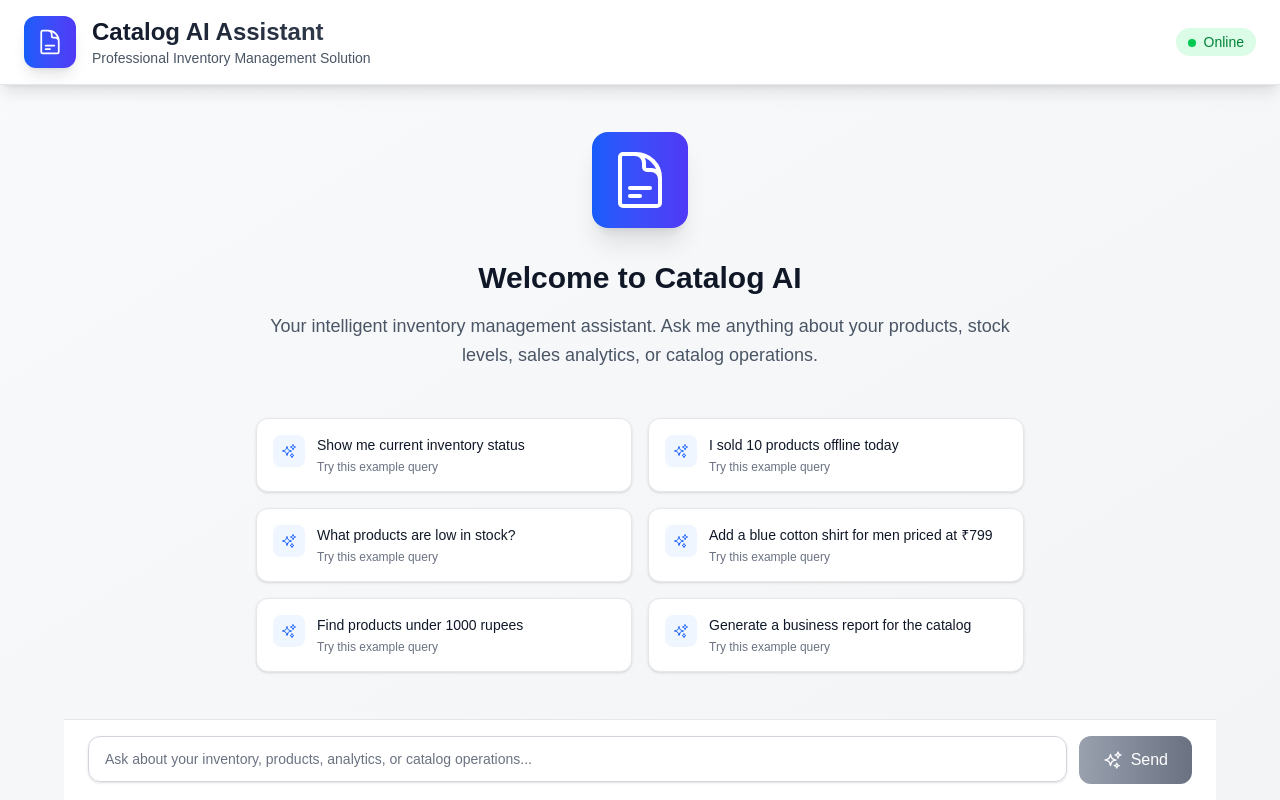
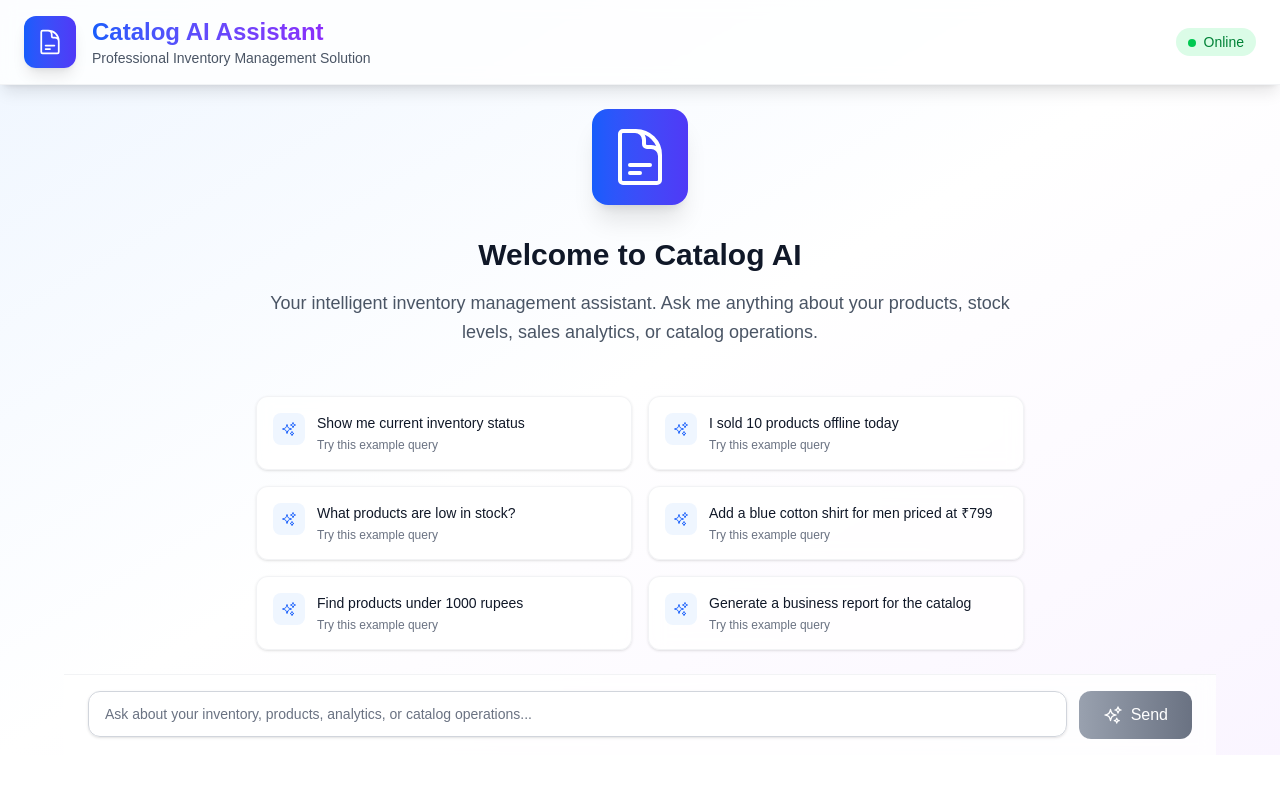
Before and after one commit to sanjaysagar12/NxtCommerce, a Next.js app in the folder nxtui/: page /catalog in a window 1280 px wide. Built offline with nearby package versions, Linux system fonts and the light colour scheme.

Commit message:
fix : enhance CatalogPage UI with improved styling for header and input area

```diff
--- a/nxtui/app/catalog/page.tsx
+++ b/nxtui/app/catalog/page.tsx
@@ -132,9 +132,9 @@ export default function CatalogPage() {
   ];
 
   return (
-    <div className="h-screen bg-gradient-to-br from-slate-50 to-gray-100 dark:from-gray-900 dark:to-gray-800 flex flex-col">
+    <div className=" bg-gradient-to-br from-blue-50 via-white to-purple-50 dark:from-gray-900 dark:via-gray-800 dark:to-gray-900 flex flex-col">
       {/* Professional Header */}
-      <header className="bg-white dark:bg-gray-800 shadow-lg border-b border-gray-200 dark:border-gray-700 backdrop-blur-sm">
+      <header className="bg-white/80 dark:bg-gray-900/80 backdrop-blur-sm shadow-lg border-b border-gray-200/50 dark:border-gray-700/50 sticky top-0 z-10">
         <div className="px-6 py-4">
           <div className="flex items-center justify-between">
             <div className="flex items-center gap-4">
@@ -142,7 +142,7 @@ export default function CatalogPage() {
                 <DocumentTextIcon className="w-7 h-7 text-white" />
               </div>
               <div>
-                <h1 className="text-2xl font-bold bg-gradient-to-r from-gray-900 to-gray-700 dark:from-white dark:to-gray-200 bg-clip-text text-transparent">
+                <h1 className="text-2xl font-bold bg-gradient-to-r from-blue-600 to-purple-600 bg-clip-text text-transparent">
                   Catalog AI Assistant
                 </h1>
                 <p className="text-sm text-gray-600 dark:text-gray-400 font-medium">
@@ -183,7 +183,7 @@ export default function CatalogPage() {
                       <button
                         key={index}
                         onClick={() => setTextInput(prompt)}
-                        className="p-4 text-left bg-white dark:bg-gray-800 rounded-xl shadow-sm border border-gray-200 dark:border-gray-700 hover:shadow-md hover:border-blue-300 dark:hover:border-blue-600 transition-all duration-200 group"
+                        className="p-4 text-left bg-white/80 dark:bg-gray-800/80 backdrop-blur-sm rounded-xl shadow-sm border border-gray-200/50 dark:border-gray-700/50 hover:shadow-md hover:border-blue-300 dark:hover:border-blue-600 transition-all duration-200 group"
                         disabled={loading}
                       >
                         <div className="flex items-start gap-3">
@@ -220,10 +220,10 @@ export default function CatalogPage() {
                   <div
                     className={`px-6 py-4 rounded-2xl shadow-sm ${
                       message.role === 'user'
-                        ? 'bg-gradient-to-r from-blue-600 to-indigo-600 text-white shadow-lg'
+                        ? 'bg-gradient-to-r from-blue-600 to-purple-600 text-white shadow-lg'
                         : message.isError
                         ? 'bg-red-50 dark:bg-red-900/20 text-red-700 dark:text-red-300 border border-red-200 dark:border-red-800'
-                        : 'bg-white dark:bg-gray-800 text-gray-900 dark:text-white border border-gray-200 dark:border-gray-700'
+                        : 'bg-white/80 dark:bg-gray-800/80 backdrop-blur-sm text-gray-900 dark:text-white border border-gray-200/50 dark:border-gray-700/50'
                     }`}
                   >
                     {message.role === 'user' ? (
@@ -257,7 +257,7 @@ export default function CatalogPage() {
                   <div className="p-2 bg-gradient-to-r from-blue-600 to-indigo-600 rounded-lg shadow-md">
                     <DocumentTextIcon className="w-5 h-5 text-white" />
                   </div>
-                  <div className="bg-white dark:bg-gray-800 border border-gray-200 dark:border-gray-700 px-6 py-4 rounded-2xl shadow-sm">
+                  <div className="bg-white/80 dark:bg-gray-800/80 backdrop-blur-sm border border-gray-200/50 dark:border-gray-700/50 px-6 py-4 rounded-2xl shadow-sm">
                     <div className="flex items-center gap-3">
                       <ArrowPathIcon className="w-5 h-5 animate-spin text-blue-600" />
                       <span className="text-sm text-gray-600 dark:text-gray-400">
@@ -271,7 +271,7 @@ export default function CatalogPage() {
           </div>
 
           {/* Professional Input Area */}
-          <div className="border-t border-gray-200 dark:border-gray-700 bg-white dark:bg-gray-800 px-6 py-4">
+          <div className="border-t border-gray-200/50 dark:border-gray-700/50 bg-white/80 dark:bg-gray-800/80 backdrop-blur-sm px-6 py-4">
             <form onSubmit={handleProcessText} className="flex gap-3">
               <div className="flex-1 relative">
                 <input
@@ -279,14 +279,14 @@ export default function CatalogPage() {
                   value={textInput}
                   onChange={(e) => setTextInput(e.target.value)}
                   placeholder="Ask about your inventory, products, analytics, or catalog operations..."
-                  className="w-full px-4 py-3 border border-gray-300 dark:border-gray-600 rounded-xl focus:ring-2 focus:ring-blue-500 focus:border-transparent dark:bg-gray-700 dark:text-white shadow-sm text-sm placeholder-gray-500 dark:placeholder-gray-400"
+                  className="w-full px-4 py-3 border border-gray-300 dark:border-gray-600 rounded-xl focus:ring-2 focus:ring-blue-500 focus:border-transparent dark:bg-gray-700/80 dark:text-white shadow-sm text-sm placeholder-gray-500 dark:placeholder-gray-400 bg-white/80 backdrop-blur-sm"
                   disabled={loading}
                 />
               </div>
               <button
                 type="submit"
                 disabled={loading || !textInput.trim()}
-                className="px-6 py-3 bg-gradient-to-r from-blue-600 to-indigo-600 hover:from-blue-700 hover:to-indigo-700 disabled:from-gray-400 disabled:to-gray-500 text-white rounded-xl transition-all duration-200 shadow-lg hover:shadow-xl disabled:shadow-none flex items-center gap-2 font-medium"
+                className="px-6 py-3 bg-gradient-to-r from-blue-600 to-purple-600 hover:from-blue-700 hover:to-purple-700 disabled:from-gray-400 disabled:to-gray-500 text-white rounded-xl transition-all duration-200 shadow-lg hover:shadow-xl disabled:shadow-none flex items-center gap-2 font-medium"
               >
                 {loading ? (
                   <>
```
